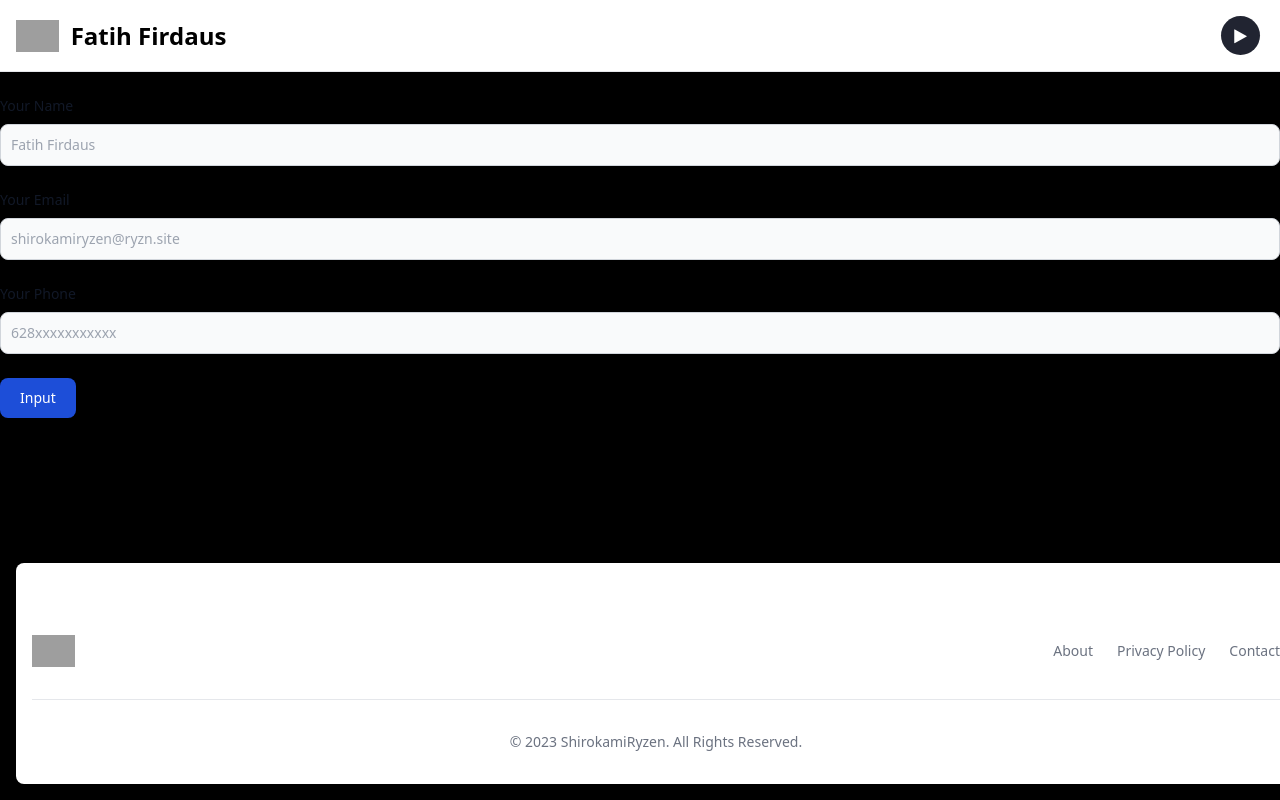
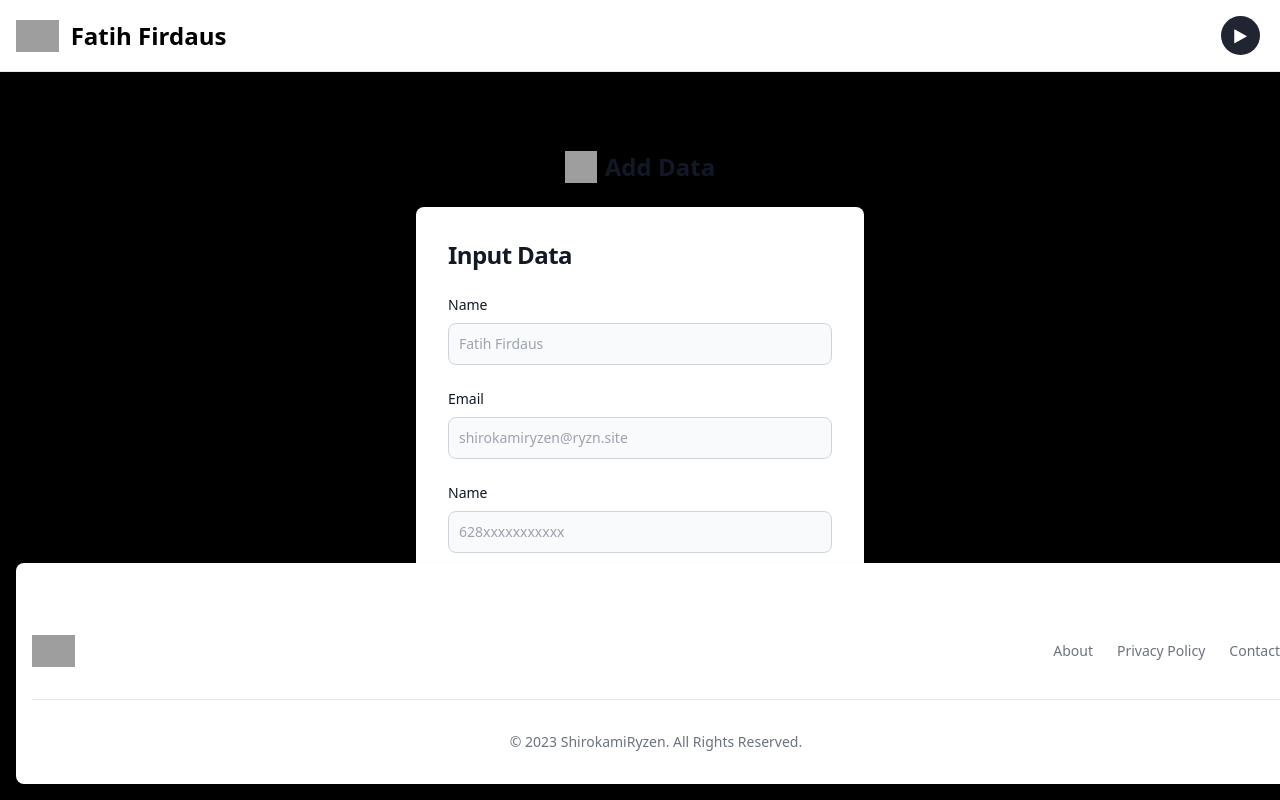
Before and after one commit to ShirokamiRyzen/CRUD-DATA, a PHP site: page /add.php in a window 1280 px wide. Run offline with PHP 8.4, Linux system fonts and the light colour scheme; some libraries are stand-ins or nearby versions; grey boxes are pictures that could not be loaded.

Commit message:
gatau fix apaan yang penting fix

```diff
--- a/add.php
+++ b/add.php
@@ -31,32 +31,35 @@
             </div>
         </div>
     </nav>
-    <br>
-    <br>
-    <br>
-    <br>
-    <form action="add.php" method="post" name="form1">
-        <div class="mb-6">
-            <label for="name" class="block mb-2 text-sm font-medium text-gray-900 dark:text-white">Your Name</label>
-            <input type="text" name="name"
-                class="shadow-sm bg-gray-50 border border-gray-300 text-gray-900 text-sm rounded-lg focus:ring-blue-500 focus:border-blue-500 block w-full p-2.5 dark:bg-gray-700 dark:border-gray-600 dark:placeholder-gray-400 dark:text-white dark:focus:ring-blue-500 dark:focus:border-blue-500 dark:shadow-sm-light"
-                placeholder="Fatih Firdaus" required>
-        </div>
-        <div class="mb-6">
-            <label for="email" class="block mb-2 text-sm font-medium text-gray-900 dark:text-white">Your Email</label>
-            <input type="text" name="email"
-                class="shadow-sm bg-gray-50 border border-gray-300 text-gray-900 text-sm rounded-lg focus:ring-blue-500 focus:border-blue-500 block w-full p-2.5 dark:bg-gray-700 dark:border-gray-600 dark:placeholder-gray-400 dark:text-white dark:focus:ring-blue-500 dark:focus:border-blue-500 dark:shadow-sm-light"
-                placeholder="shirokamiryzen@ryzn.site" required>
-        </div>
-        <div class="mb-6">
-            <label for="phone" class="block mb-2 text-sm font-medium text-gray-900 dark:text-white">Your Phone</label>
-            <input type="text" name="mobile"
-                class="shadow-sm bg-gray-50 border border-gray-300 text-gray-900 text-sm rounded-lg focus:ring-blue-500 focus:border-blue-500 block w-full p-2.5 dark:bg-gray-700 dark:border-gray-600 dark:placeholder-gray-400 dark:text-white dark:focus:ring-blue-500 dark:focus:border-blue-500 dark:shadow-sm-light"
-                placeholder="628xxxxxxxxxxx" required>
-        </div>
-        <button type="submit" name="Submit" value="Add"
+  <div class="flex flex-col items-center justify-center px-6 py-8 mx-auto md:h-screen lg:py-0">
+      <a href="#" class="flex items-center mb-6 text-2xl font-semibold text-gray-900 dark:text-white">
+          <img class="w-8 h-8 mr-2" src="https://flowbite.s3.amazonaws.com/blocks/marketing-ui/logo.svg" alt="logo">
+          Add Data
+      </a>
+      <div class="w-full bg-white rounded-lg shadow dark:border md:mt-0 sm:max-w-md xl:p-0 dark:bg-gray-800 dark:border-gray-700">
+          <div class="p-6 space-y-4 md:space-y-6 sm:p-8">
+              <h1 class="text-xl font-bold leading-tight tracking-tight text-gray-900 md:text-2xl dark:text-white">
+                  Input Data
+              </h1>
+              <form class="space-y-4 md:space-y-6" action="add.php" method="post" name="form1">
+                  <div>
+                      <label for="name" class="block mb-2 text-sm font-medium text-gray-900 dark:text-white">Name</label>
+                      <input type="text" name="name" class="bg-gray-50 border border-gray-300 text-gray-900 sm:text-sm rounded-lg focus:ring-primary-600 focus:border-primary-600 block w-full p-2.5 dark:bg-gray-700 dark:border-gray-600 dark:placeholder-gray-400 dark:text-white dark:focus:ring-blue-500 dark:focus:border-blue-500" placeholder="Fatih Firdaus" required>
+                  </div>
+                  <div>
+                      <label for="email" class="block mb-2 text-sm font-medium text-gray-900 dark:text-white">Email</label>
+                      <input type="text" name="email" class="bg-gray-50 border border-gray-300 text-gray-900 sm:text-sm rounded-lg focus:ring-primary-600 focus:border-primary-600 block w-full p-2.5 dark:bg-gray-700 dark:border-gray-600 dark:placeholder-gray-400 dark:text-white dark:focus:ring-blue-500 dark:focus:border-blue-500" placeholder="shirokamiryzen@ryzn.site" required>
+                  </div>
+                  <div>
+                      <label for="phone" class="block mb-2 text-sm font-medium text-gray-900 dark:text-white">Name</label>
+                      <input type="text" name="mobile" class="bg-gray-50 border border-gray-300 text-gray-900 sm:text-sm rounded-lg focus:ring-primary-600 focus:border-primary-600 block w-full p-2.5 dark:bg-gray-700 dark:border-gray-600 dark:placeholder-gray-400 dark:text-white dark:focus:ring-blue-500 dark:focus:border-blue-500" placeholder="628xxxxxxxxxxx" required>
+                  </div>
+                  <button type="submit" name="Submit" value="Add"
             class="text-white bg-blue-700 hover:bg-blue-800 focus:ring-4 focus:outline-none focus:ring-blue-300 font-medium rounded-lg text-sm px-5 py-2.5 text-center dark:bg-blue-600 dark:hover:bg-blue-700 dark:focus:ring-blue-800">Input</button>
-    </form>
+              </form>
+          </div>
+      </div>
+  </div>
     <?php
     // Check If form submitted, insert form data into users table.
     if (isset($_POST['Submit'])) {
@@ -73,18 +76,6 @@ VALUES('$name','$email','$mobile')");
         echo "<a class='negro' href='index.php'>View Users</a>";
     }
     ?>
-    <br>
-    <br>
-    <br>
-    <br>
-    <br>
-    <br>
-    <br>
-    <br>
-    <br>
-    <br>
-    <br>
-    <br>
     <footer class="bg-white rounded-lg shadow dark:bg-gray-900 m-4">
         <div class="w-full max-w-screen-xl mx-auto p-4 md:py-8">
             <div class="sm:flex sm:items-center sm:justify-between">
--- a/term/privacy.html
+++ b/term/privacy.html
@@ -20,7 +20,7 @@
 <body>
     <nav class="bg-white dark:bg-gray-900 fixed w-full z-20 top-0 left-0 border-b border-gray-200 dark:border-gray-600">
         <div class="max-w-screen-xl flex flex-wrap items-center justify-between mx-auto p-4">
-            <a href="/" class="flex items-center">
+            <a href="../index.php" class="flex items-center">
                 <img src="https://avatars.githubusercontent.com/u/76462435?v=4" class="h-8 mr-3" alt="shirokami">
                 <span class="self-center text-2xl font-semibold whitespace-nowrap dark:text-white">Fatih Firdaus</span>
             </a>
@@ -258,7 +258,7 @@
                         <a href="term/privacy.html" class="mr-4 hover:underline md:mr-6">Privacy Policy</a>
                     </li>
                     <li>
-                        <a href="#" class="hover:underline">Contact</a>
+                        <a href="../contact.html" class="hover:underline">Contact</a>
                     </li>
                 </ul>
             </div>
```
Also changed, not shown: assets/js/clockdate.js (deleted, +0 -32 lines), assets/js/weather.js (deleted, +0 -45 lines), edit.php (+27 -26 lines).
